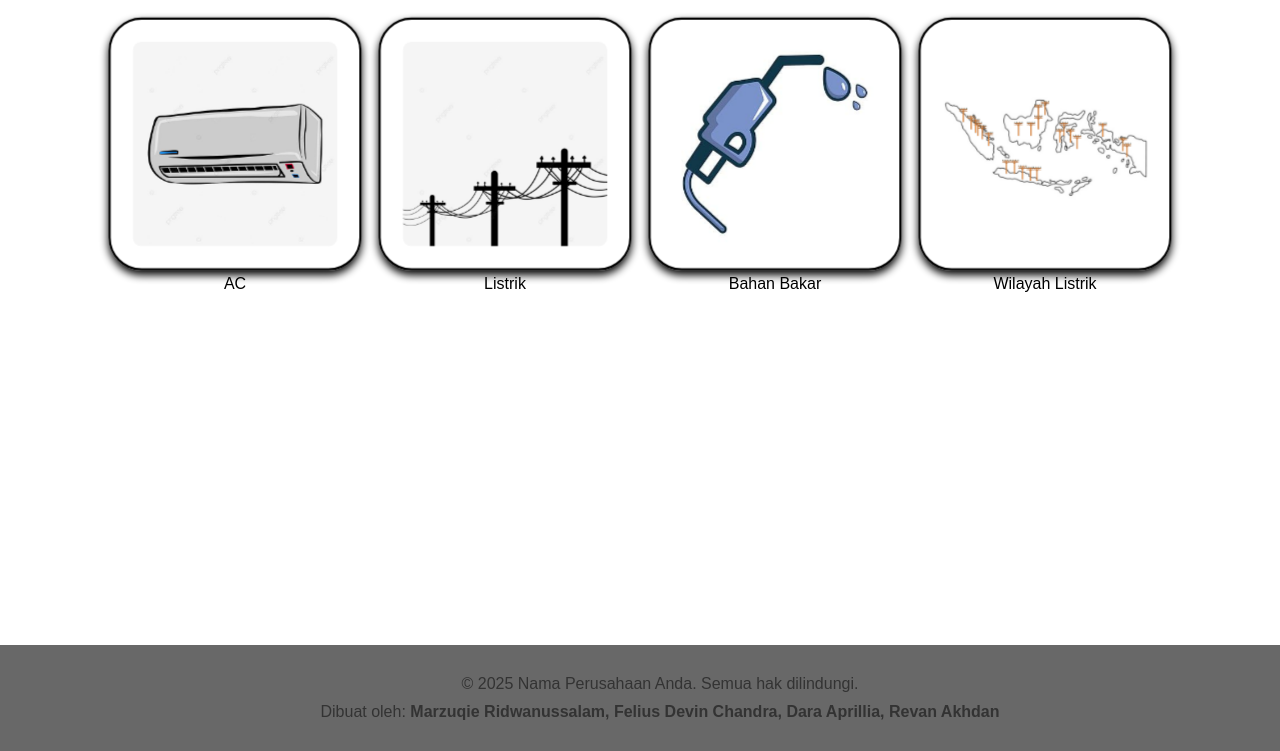
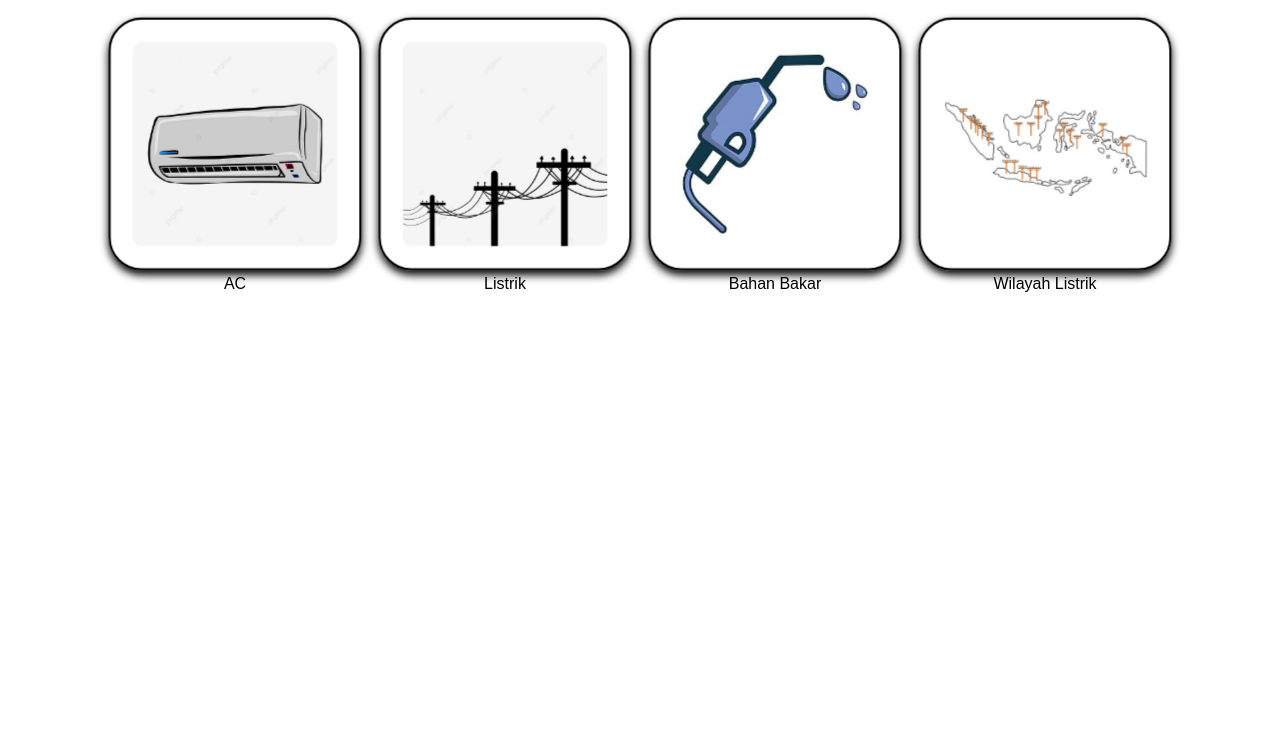
Before and after one commit to Ridzz9782/Emisi-carbon, a plain HTML site: page index.html in a window 1280 px wide. Shown: the part 49-800 px from the top of the page. Drawn offline with Linux system fonts and the light colour scheme.

Commit message:
Del: Footer index

```diff
--- a/index.html
+++ b/index.html
@@ -44,9 +44,5 @@
         </div>
     </div>
 </main>
-<footer>
-    <p>&copy; 2025 Nama Perusahaan Anda. Semua hak dilindungi.</p>
-    <p>Dibuat oleh: <strong>Marzuqie Ridwanussalam, Felius Devin Chandra, Dara Aprillia, Revan Akhdan</strong></p>
-</footer>
 </body>
 </html>
--- a/style.css
+++ b/style.css
@@ -172,20 +172,3 @@ body {
     .image-caption {
       text-align: center;
     }
-
-    footer {
-        background-color: #686868;
-        color: #333;
-        text-align: center;
-        padding: 20px;
-        font-family: Arial, sans-serif;
-        margin-top: 248px;
-        position: fixed;
-        bottom: 0;
-        width: 100%;
-
-    }
-
-    footer p {
-        margin: 10px 0;
-    }
```
